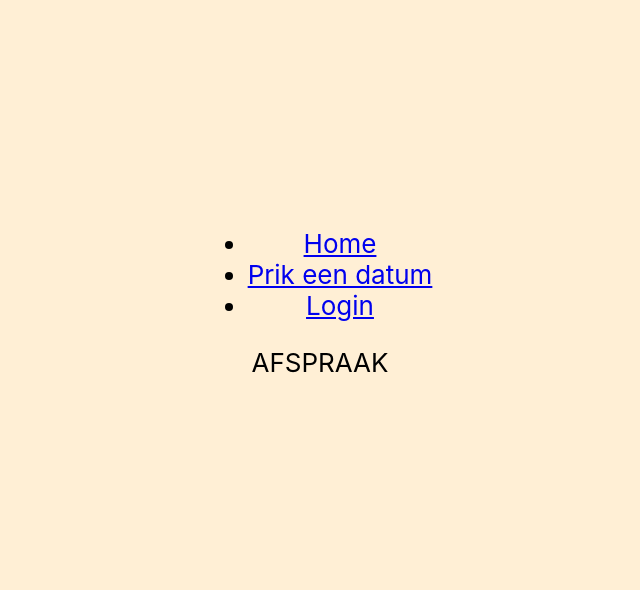
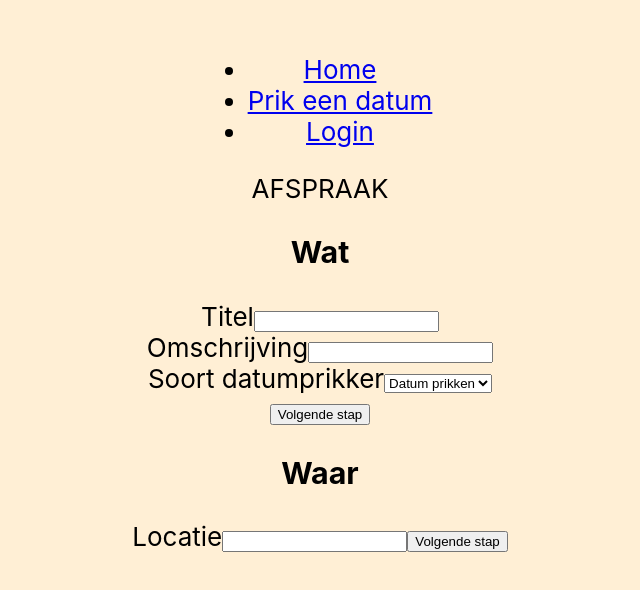
Before and after one commit to Reinoptland/datumpricker, a React (Create React App) app: page /afspraak-maken in a window 1280 px wide. Shown: the part 110-700 px from the top of the page, without its empty margins (320-960 px from the left). Built offline with nearby package versions, Linux system fonts and the light colour scheme.

Commit message:
Make form for Wat & Waar

```diff
--- /dev/null
+++ b/src/components/Waar.js
@@ -0,0 +1,16 @@
+import React, { useState } from "react";
+
+export default function Waar() {
+  const [locatie, setLocatie] = useState("");
+  return (
+    <div>
+      <h3>Waar</h3>
+      <label>Locatie</label>
+      <input
+        value={locatie}
+        onChange={(event) => setLocatie(event.target.value)}
+      />
+      <button onClick={() => console.log(locatie)}>Volgende stap</button>
+    </div>
+  );
+}
--- /dev/null
+++ b/src/components/Wat.js
@@ -0,0 +1,38 @@
+import React, { useState } from "react";
+
+export default function Wat() {
+  const [title, setTitle] = useState("");
+  const [type, setType] = useState("");
+  const [description, setDescription] = useState("");
+
+  return (
+    <div>
+      <h3>Wat</h3>
+      <div>
+        <label>Titel</label>
+        <input
+          value={title}
+          onChange={(event) => setTitle(event.target.value)}
+        />
+      </div>
+      <div>
+        <label>Omschrijving</label>
+        <input
+          value={description}
+          onChange={(event) => setDescription(event.target.value)}
+        />
+      </div>
+      <div>
+        <label>Soort datumprikker</label>
+        <select value={type} onChange={(event) => setType(event.target.value)}>
+          <option>Datum prikken</option>
+          <option>Aanwezigheid</option>
+          <option>Iets anders</option>
+        </select>
+      </div>
+      <button onClick={() => console.log(title, description, type)}>
+        Volgende stap
+      </button>
+    </div>
+  );
+}
--- a/src/pages/Afspraak.js
+++ b/src/pages/Afspraak.js
@@ -1,5 +1,17 @@
 import React from "react";
+import Waar from "../components/Waar";
+import Wat from "../components/Wat";
 
 export default function Afspraak() {
-  return <div>AFSPRAAK</div>;
+  return (
+    <div>
+      AFSPRAAK
+      <div>
+        <Wat />
+      </div>
+      <div>
+        <Waar />
+      </div>
+    </div>
+  );
 }
```
